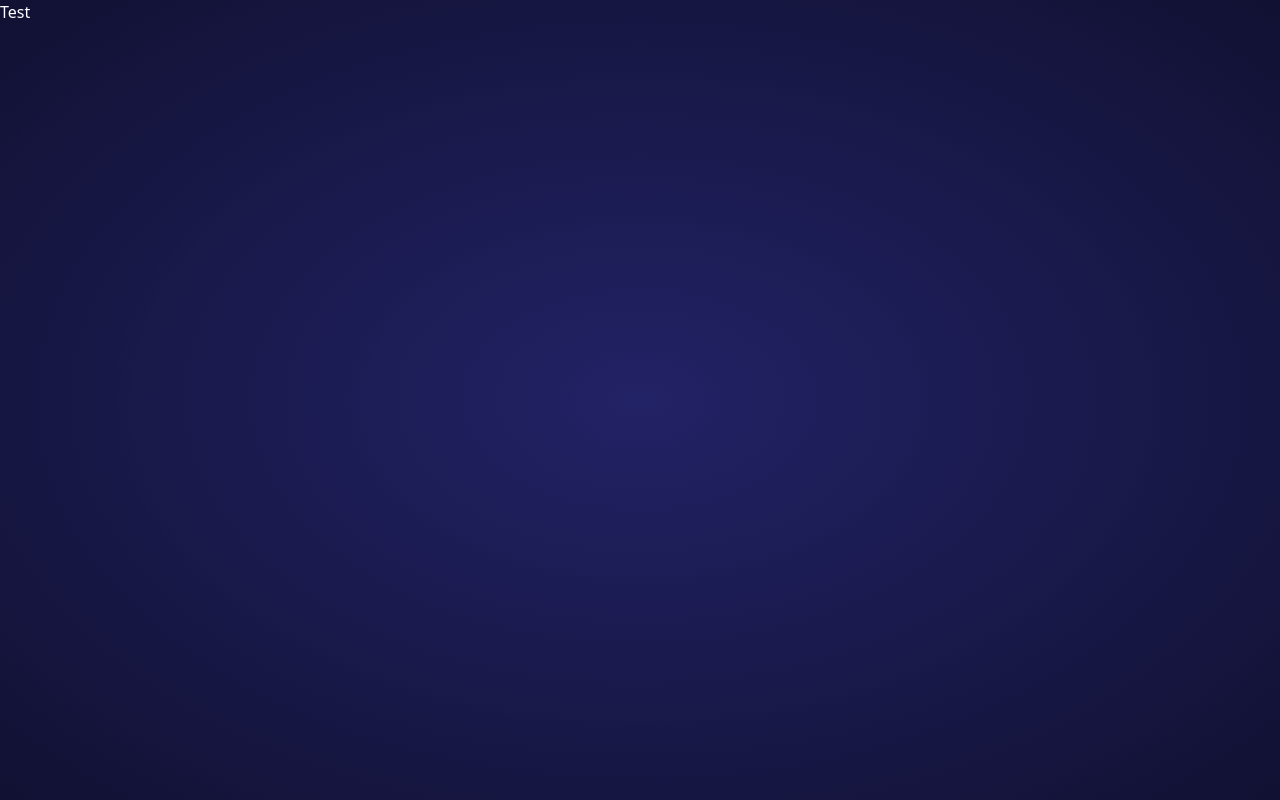
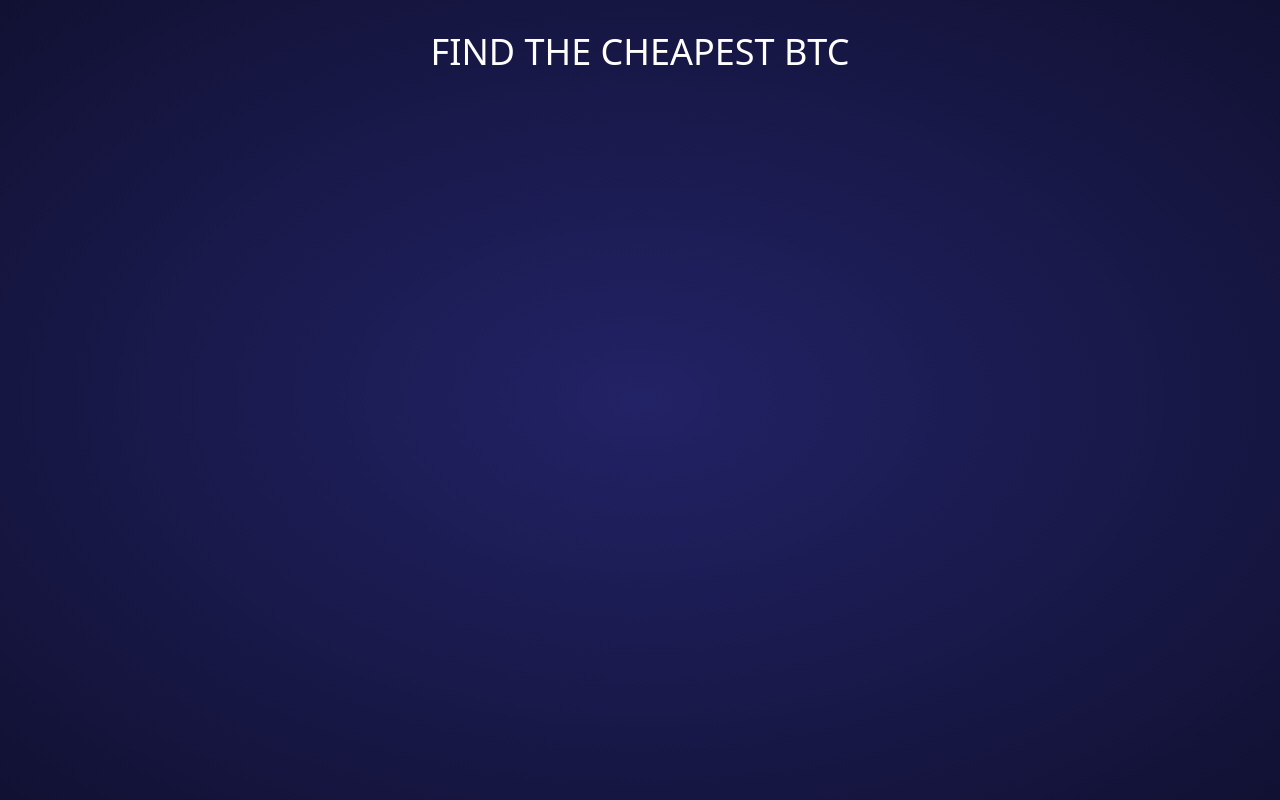
Before and after one commit to Dev-Michoma/Btc-App, a React (Vite) app: page / in a window 1280 px wide. Built offline with nearby package versions, Linux system fonts and the light colour scheme.

Commit message:
Styling the Title

```diff
--- a/src/App.tsx
+++ b/src/App.tsx
@@ -1,13 +1,12 @@
 
 import './index.css'
 
+
 function App() {
-
   return (
-
- <div>Test</div>
-
+  <main className='max-w-2xl mx-auto px-4 py-8' >
+      <h1 className='uppercase text-4xl text-center'> Find the Cheapest BTC</h1>
+  </main>
   )
 }
-
 export default App
```
